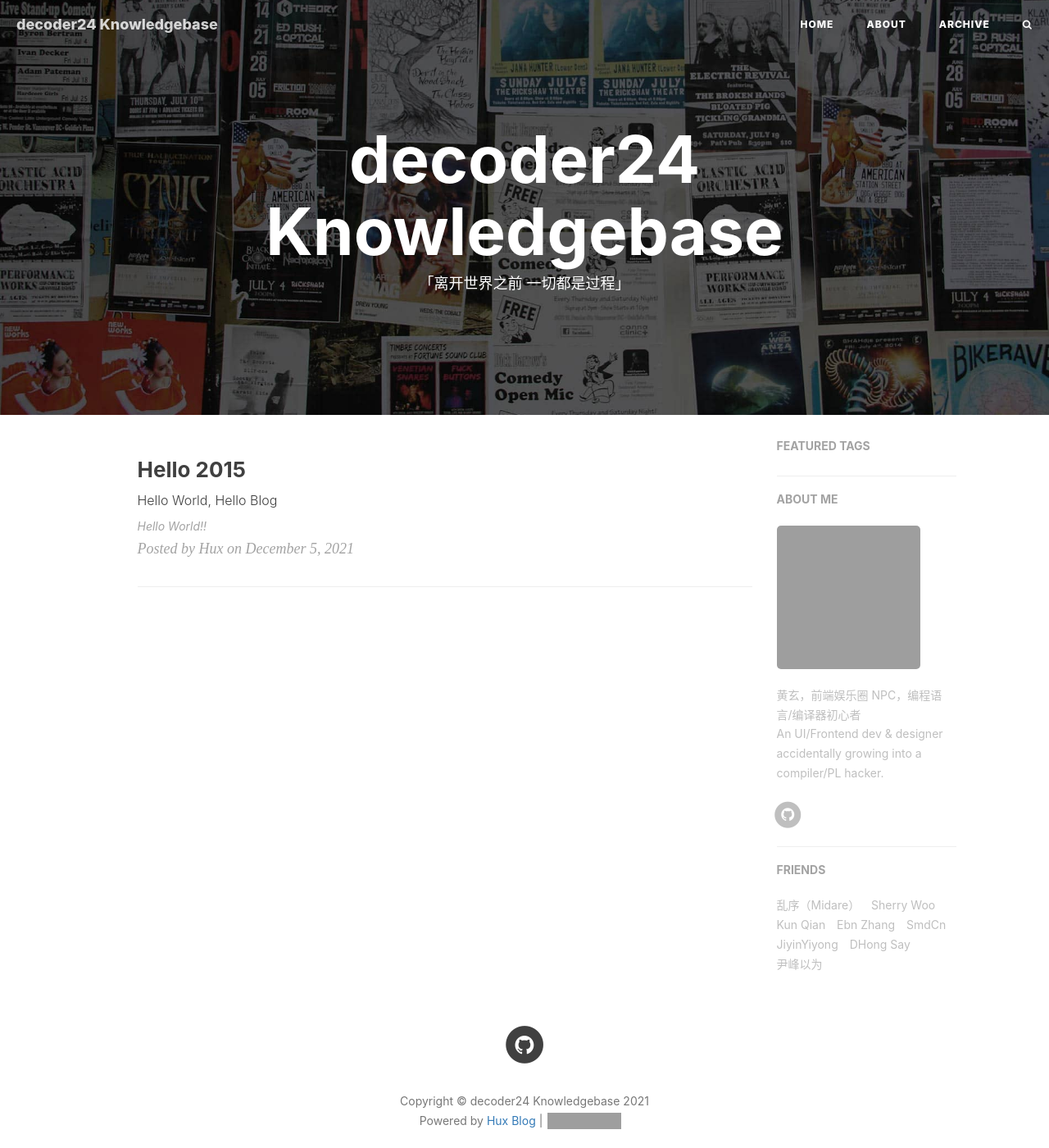
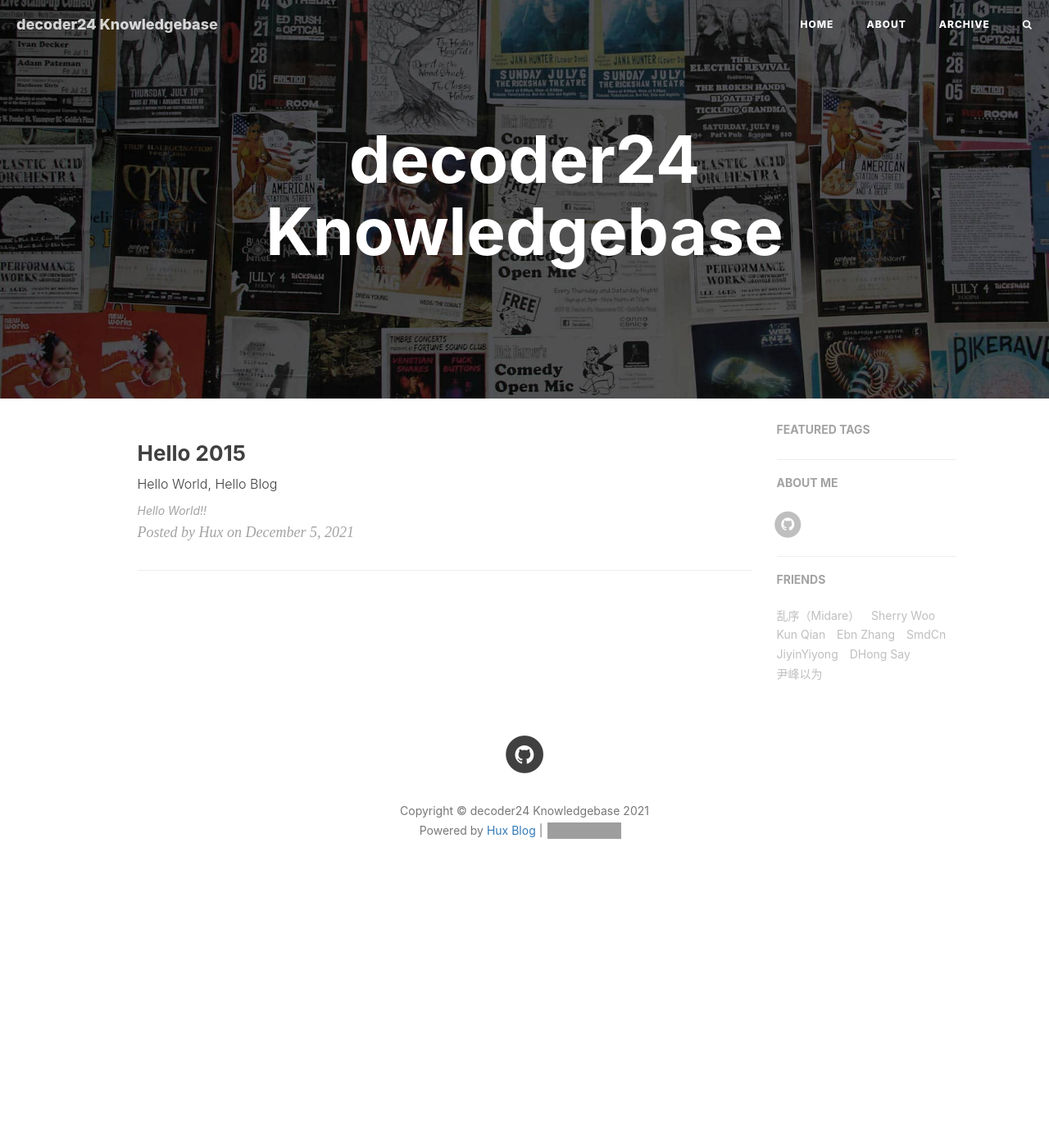
Before and after one commit to lukealpha/lukealpha.github.io, a Jekyll site: the page built from index.html, in a window 1280 px wide and 1400 px high. Shown: the whole window at 82% size. Built offline with Jekyll 4.4.1, drawn with Linux system fonts in a browser that asks for light colours; nearby versions of some CDN libraries; the list of posts is cut into pages by our own code; comment, search, counter and statistics services are not loaded; grey boxes are pictures that could not be loaded.

Commit message:
commit changes

```diff
--- a/_config.yml
+++ b/_config.yml
@@ -77,8 +77,8 @@ ga_domain: huangxuan.me
 
 # Sidebar settings
 sidebar: true                           # whether or not using Sidebar.
-sidebar-about-description: "黄玄，前端娱乐圈 NPC，编程语言/编译器初心者 <br> An UI/Frontend dev & designer accidentally growing into a compiler/PL hacker."
-sidebar-avatar: https://github.com/Huxpro.png # use absolute URL, seeing it's used in both `/` and `/about/`
+#sidebar-about-description: "黄玄，前端娱乐圈 NPC，编程语言/编译器初心者 <br> An UI/Frontend dev & designer accidentally growing into a compiler/PL hacker."
+#sidebar-avatar: https://github.com/Huxpro.png # use absolute URL, seeing it's used in both `/` and `/about/`
 
 
 
--- a/index.html
+++ b/index.html
@@ -1,6 +1,5 @@
 ---
 layout: page
-description: "「离开世界之前 一切都是过程」"
 ---
 
 {% for post in paginator.posts %}
```
Also changed, not shown: 7 other files.
